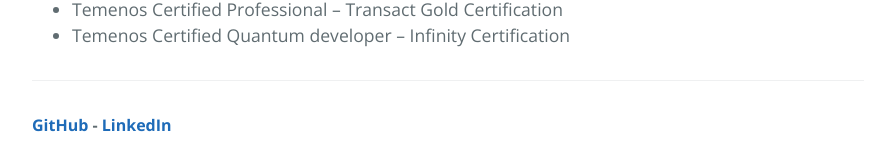
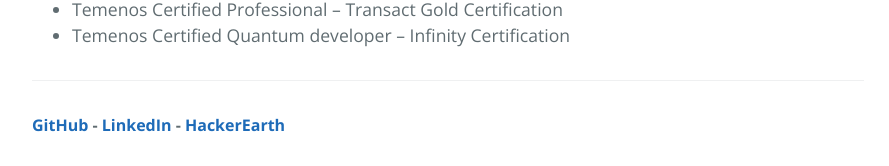
Before and after one commit to aanbuvenkatesh/aanbuvenkatesh.github.io, a Jekyll site: the page built from index.md, in a window 1280 px wide and 900 px high, scrolled down 3031 px. Shown: the part 731-897 px from the top of the window, without its empty margins (192-1081 px from the left). Built offline with Jekyll 4.4.1, drawn with Linux system fonts in a browser that asks for light colours; our own code applies the rules of GitHub Pages for plain Markdown files.

Commit message:
Updated Hacker Earth Profile in footer

```diff
--- a/_layouts/default.html
+++ b/_layouts/default.html
@@ -39,7 +39,11 @@
       {{ content }}
 
       <footer class="site-footer">
-         <span class="site-footer-owner"> <a href="{{ site.github.owner_url }}">GitHub</a> - <a href="https://www.linkedin.com/in/anbuvenkatesh/">LinkedIn</a></span>
+         <span class="site-footer-owner">
+           <a href="{{ site.github.owner_url }}">GitHub</a> -
+           <a href="https://www.linkedin.com/in/anbuvenkatesh/">LinkedIn</a> -
+           <a href="https://www.hackerearth.com/@anbuvenkatesh.a">HackerEarth</a>
+        </span>
       </footer>
     </main>
   </body>
```
